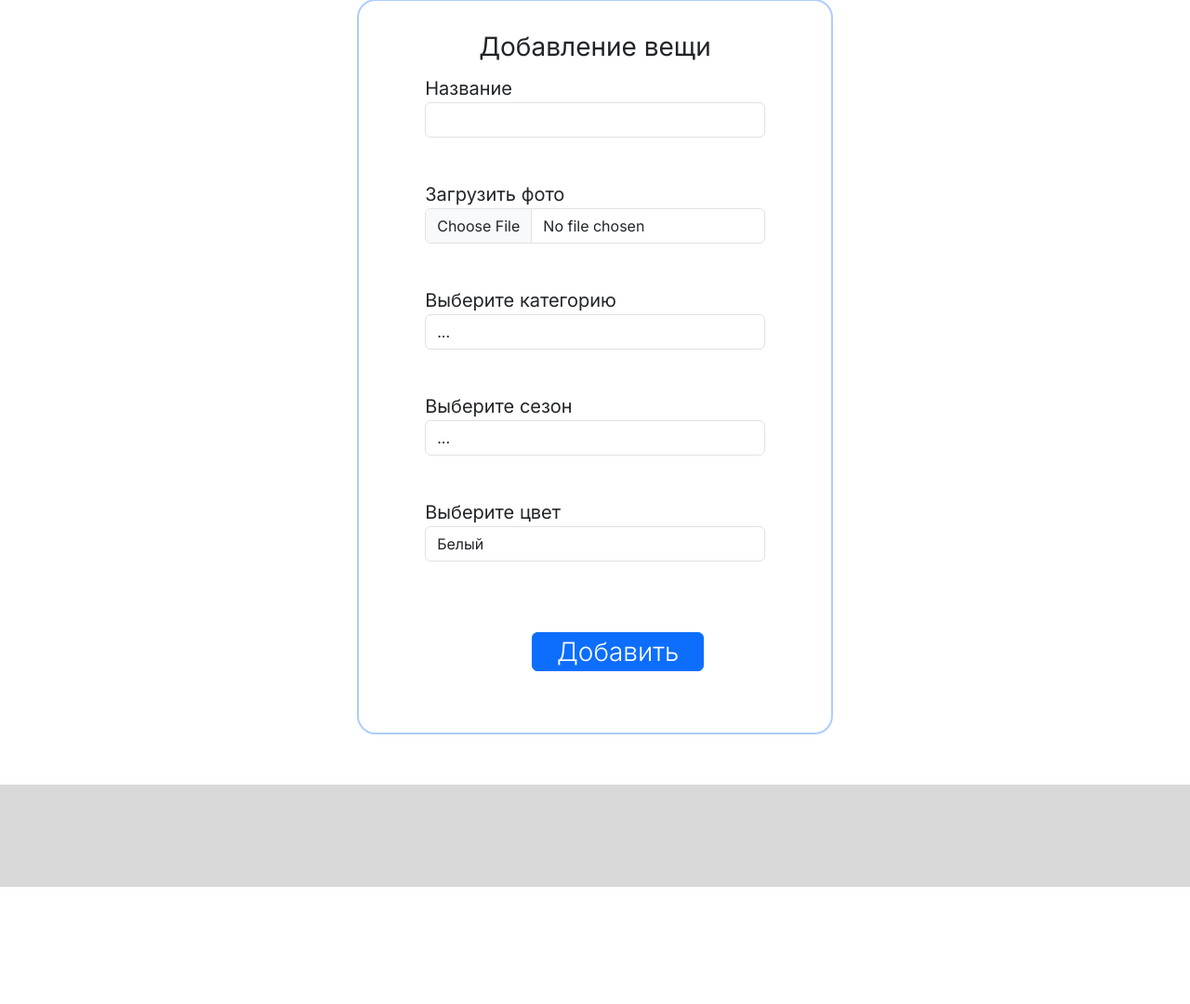
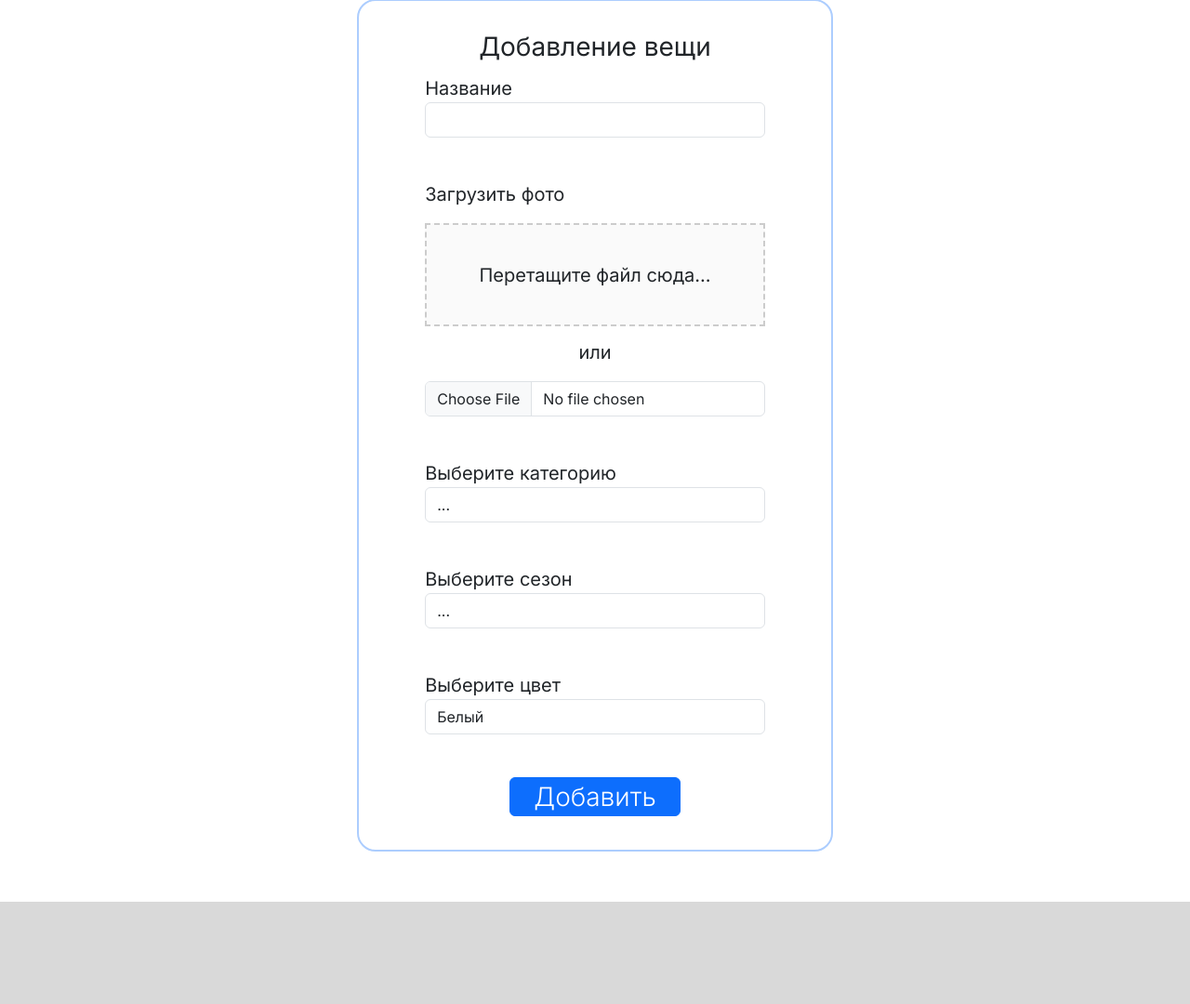
Before and after one commit to annakonda-com/Wardrober, a Flask app: page /add_wardrobe_item in a window 1280 px wide; the page is wider, and only the part inside the window is pictured. Shown: the part 291-1371 px from the top of that part at 93% size. Before the commit the page ends 1245 px from the top of that part, so only its background shows below. Run offline with Flask 3, Linux system fonts and the light colour scheme; some libraries are stand-ins or nearby versions; some web fonts are replaced.

Commit message:
add Drag-and-Drop in form

```diff
--- a/static/css/style.css
+++ b/static/css/style.css
@@ -270,9 +270,9 @@ nav {
 }
 
 .additem-button{
-    margin-left: 9vw;
     padding-right: 2vw;
     padding-left: 2vw;
+    margin: 0;
 }
 .header_crd_add {
     background-color: #fff;
@@ -432,3 +432,21 @@ nav {
     font-weight: 400;
     font-style: normal;
 }
+
+.drop-zone {
+    border: 2px dashed #ccc;
+    padding: 3vw;
+    text-align: center;
+    cursor: pointer;
+    background-color: #fafafa;
+    margin-bottom: 1vw;
+}
+
+.drop-zone--over {
+    border-style: solid;
+    background-color: #e8f7ff;
+}
+
+.file-input {
+    display: none;
+}
--- a/templates/add_wardrobe_item.html
+++ b/templates/add_wardrobe_item.html
@@ -36,6 +36,30 @@
         document.getElementById('subcategoryLabel').style.display = 'none';
         document.getElementById('subcategory').style.display = 'none';
     };
+    document.addEventListener("DOMContentLoaded", function () {
+        const dropZone = document.querySelector('.drop-zone');
+        const fileInput = document.getElementById('image_input');
+
+        ['dragenter', 'dragover'].forEach(eventName => {
+            dropZone.addEventListener(eventName, handleDragOver);
+        });
+
+        dropZone.addEventListener('drop', handleDrop);
+
+        function handleDragOver(e) {
+            e.preventDefault();
+            dropZone.classList.add('drop-zone--over');
+        }
+
+        function handleDrop(e) {
+            e.preventDefault();
+            dropZone.classList.remove('drop-zone--over');
+
+            if (e.dataTransfer.files.length > 0) {
+              fileInput.files = e.dataTransfer.files;
+            }
+        }
+    });
 </script>
 <div class="login-container">
     <h1 class="login-title">Добавление вещи</h1>
@@ -54,20 +78,26 @@
         </div>
         {% endfor %}
         </p>
+
         <p>
             {{ form.image.label }}<br>
-            {{ form.image(class="form-control") }}<br>
+            <div class="drop-zone">
+            Перетащите файл сюда...
+            </div>
+        <p style="text-align:center"> или </p>
+            {{ form.image(id="image_input", class="form-control") }}<br>
             {% for error in form.image.errors %}
         <div class="alert alert-danger" role="alert">
             {{ error }}
         </div>
         {% endfor %}
         </p>
+
         <p>
             {{ form.category.label }}<br>
             {{ form.category(id='category', class="form-control", onchange='updateSubcategories()') }}
-            <label id="subcategoryLabel" , for="subcategory"><br>Выберите подкатегорию</label>
-            <select id="subcategory" , class="form-control" , name="subcategory">
+            <label id="subcategoryLabel", for="subcategory"><br>Выберите подкатегорию</label>
+            <select id="subcategory", class="form-control", name="subcategory">
                 <option value="">Выберите подкатегорию</option>
             </select><br>
             {% for error in form.category.errors %}
@@ -94,7 +124,9 @@
         </div>
         {% endfor %}
         </p>
+        <span style="display: flex; justify-content: center; align-items: center; flex-direction: column;">
         <p>{{ form.submit(type="submit", class="btn btn-primary mybtn additem-button") }}</p>
+        </span>
     </form>
 </div>
 {% endblock %}
```
